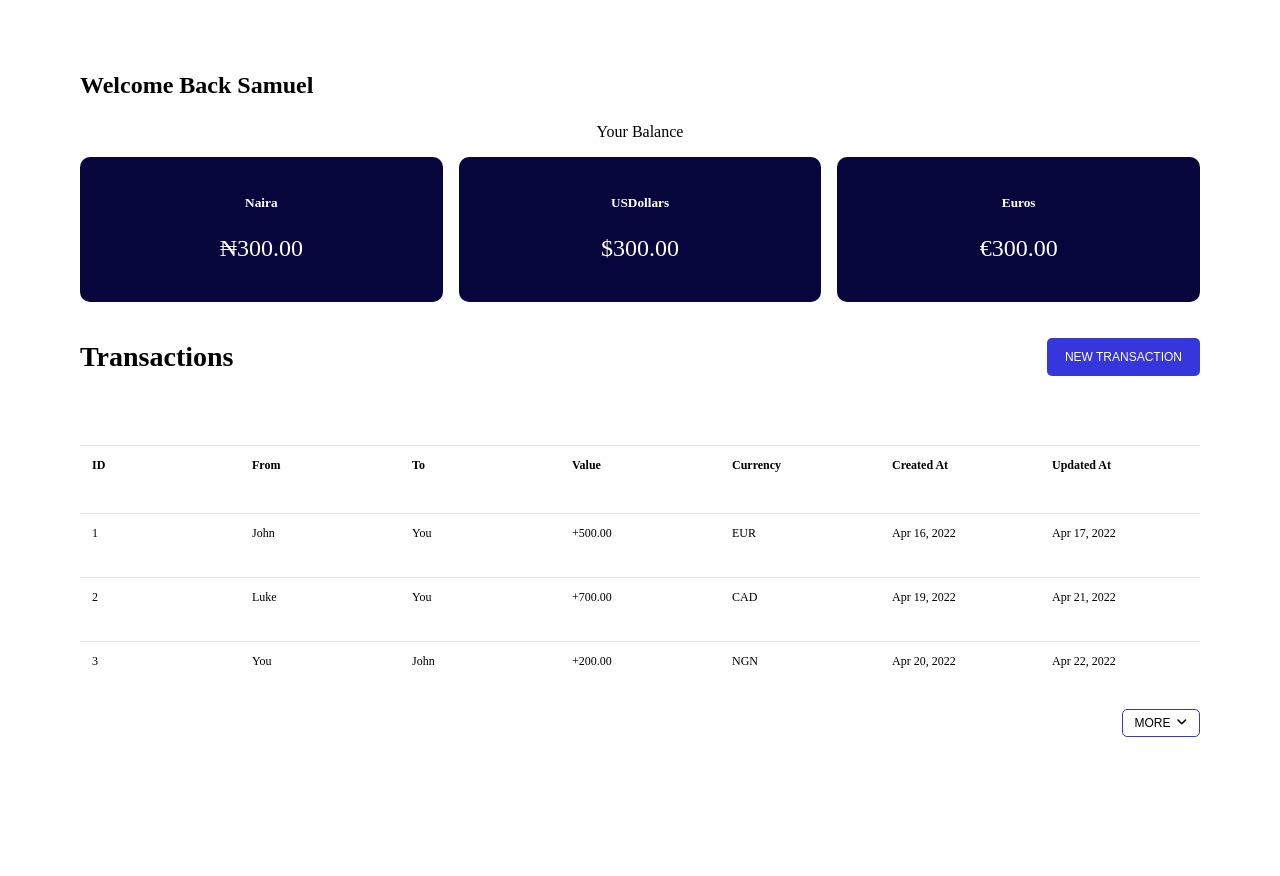
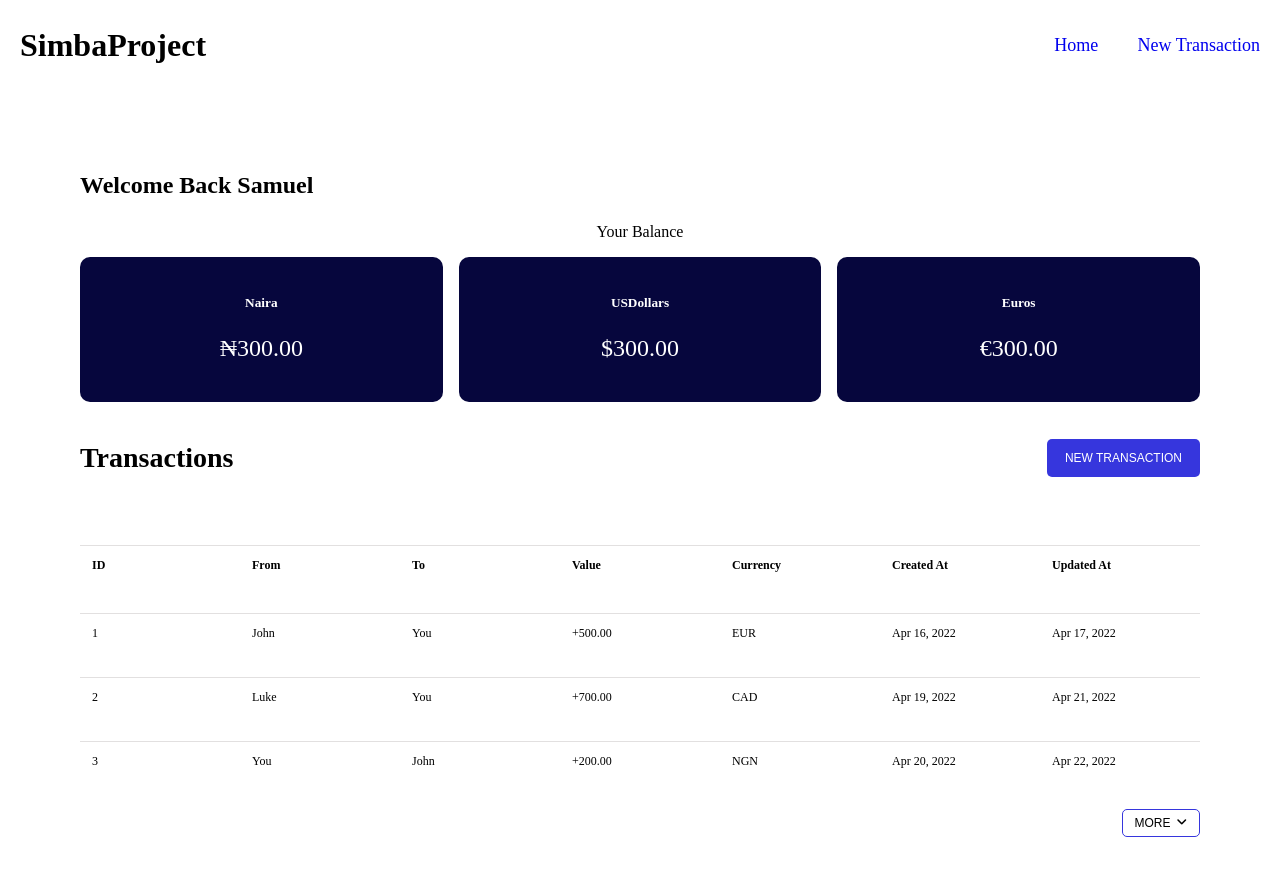
Before and after one commit to samuelbukoye/enichange, a React (Create React App) app: page / in a window 1280 px wide. Shown: the top 876 px of the page. Before the commit the page ends 817 px from the top, so only its background shows below. Built offline with nearby package versions, Linux system fonts and the light colour scheme.

Commit message:
added navbar and notfound page

```diff
--- a/src/Components/Layout/Layout.tsx
+++ b/src/Components/Layout/Layout.tsx
@@ -1,8 +1,10 @@
+import Navbar from '../Navbar/Navbar';
 import { LayoutWrapper } from './Layout.styles';
 
 const Layout = (props: any) => {
   return (
     <>
+      <Navbar />
       <LayoutWrapper>{props.children}</LayoutWrapper>
     </>
   );
--- /dev/null
+++ b/src/Components/Navbar/Navbar.styles.ts
@@ -0,0 +1,73 @@
+import { NavLink } from 'react-router-dom';
+import styled from 'styled-components';
+
+export const Nav = styled.nav`
+  display: flex;
+  justify-content: space-between;
+  align-items: center;
+  margin-bottom: 10px;
+  padding: 0px 20px;
+
+  @media screen and (max-width: 600px) {
+    /* flex-direction: column; */
+    padding: 0px 10px;
+  }
+`;
+export const NavH2 = styled.h2`
+  font-size: 32px;
+  width: 200px;
+  @media screen and (max-width: 996px) {
+    font-size: 20px;
+  }
+  @media screen and (max-width: 600px) {
+    align-self: flex-start;
+    font-size: 20px;
+  }
+`;
+export const NavDiv = styled.div`
+  display: grid;
+  grid-template-columns: repeat(2, 1fr);
+  justify-items: center;
+  align-items: center;
+
+  @media screen and (max-width: 996px) {
+    height: 40px;
+  }
+  @media screen and (max-width: 600px) {
+    align-self: flex-end;
+    height: 40px;
+    width: 100%;
+  }
+
+  @media screen and (max-width: 400px) {
+    grid-template-columns: repeat(3, 1fr);
+    grid-auto-rows: 20px;
+    align-items: center;
+    justify-items: start;
+    height: auto;
+  }
+`;
+export const NavDivP = styled.p<{ active?: boolean }>`
+  font-size: 18px;
+  color: ${(p) => (p.active ? 'rgb(165, 175, 185)' : ' rgb(49, 107, 170)')};
+
+  :hover {
+    font-size: ${(p) => (p.active ? '18' : '18.5')};
+    color: ${(p) => (p.active ? 'rgb(165, 175, 185)' : 'rgb(18, 79, 145)')};
+  }
+  @media screen and (max-width: 996px) {
+    font-size: 14px;
+    :hover {
+      font-size: ${(p) => (p.active ? '14' : '14.5')};
+    }
+  }
+  @media screen and (max-width: 600px) {
+    font-size: 12px;
+    :hover {
+      font-size: ${(p) => (p.active ? '12' : '12.5')};
+    }
+  }
+`;
+export const NavDivPA = styled(NavLink)`
+  text-decoration: none;
+`;
--- /dev/null
+++ b/src/Components/Navbar/Navbar.tsx
@@ -0,0 +1,22 @@
+import { Nav, NavDiv, NavDivP, NavDivPA, NavH2 } from './Navbar.styles';
+
+const Navbar = () => {
+  const checkActive = (fd: any) => {
+    return true;
+  };
+  return (
+    <Nav>
+      <NavH2>SimbaProject</NavH2>
+      <NavDiv>
+        <NavDivP active={checkActive('/')}>
+          <NavDivPA to="/">Home</NavDivPA>
+        </NavDivP>
+        <NavDivP active={checkActive('/transaction')}>
+          <NavDivPA to="/transaction">New Transaction</NavDivPA>
+        </NavDivP>
+      </NavDiv>
+    </Nav>
+  );
+};
+
+export default Navbar;
--- /dev/null
+++ b/src/Routes/NotFound/NotFound.styles.ts
@@ -0,0 +1,6 @@
+import styled from 'styled-components';
+
+export const Div = styled.h1`
+  color: red;
+  text-align: center;
+`;
--- /dev/null
+++ b/src/Routes/NotFound/NotFound.tsx
@@ -0,0 +1,12 @@
+import Layout from '../../Components/Layout/Layout';
+import { Div } from './NotFound.styles';
+
+const NotFound = () => {
+  return (
+    <Layout>
+      <Div>NOT FOUND!!!</Div>
+    </Layout>
+  );
+};
+
+export default NotFound;
--- a/src/Routes/Transaction/Transaction.tsx
+++ b/src/Routes/Transaction/Transaction.tsx
@@ -194,6 +194,7 @@ const Transaction = () => {
                 </TCRadioDiv>
               </TCRadioWrap>
             </TFCurrency>
+            {sendCurrency && receiveCurrency && (
               <ReceivedDiv>
                 <Balancep>{receiver} will receive</Balancep>
                 <ReceivedValue>{receivedValue}</ReceivedValue>
@@ -201,6 +202,7 @@ const Transaction = () => {
                   at {enchangeRate} {sendCurrency}/{receiveCurrency}
                 </Balancep>
               </ReceivedDiv>
+            )}
           </TFInnerDiv>
         </TFormDiv>
         <FormButton onClick={(e) => onSubmit(e)}>Send</FormButton>
--- a/src/Start.tsx
+++ b/src/Start.tsx
@@ -3,6 +3,7 @@ import Login from './Routes/Login/Login';
 import Transaction from './Routes/Transaction/Transaction';
 import Signup from './Routes/Signup/Signup';
 import UserPage from './Routes/UserPage/UserPage';
+import NotFound from './Routes/NotFound/NotFound';
 
 const Start = () => {
   return (
@@ -12,7 +13,7 @@ const Start = () => {
         <Route path="login" element={<Login />} />
         <Route path="signup" element={<Signup />} />
         <Route path="transaction" element={<Transaction />} />
-        <Route path="*" element={<h1>not found</h1>} />
+        <Route path="*" element={<NotFound />} />
       </Routes>
     </BrowserRouter>
   );
```
Lines whose indentation alone changed are shown as unchanged.
